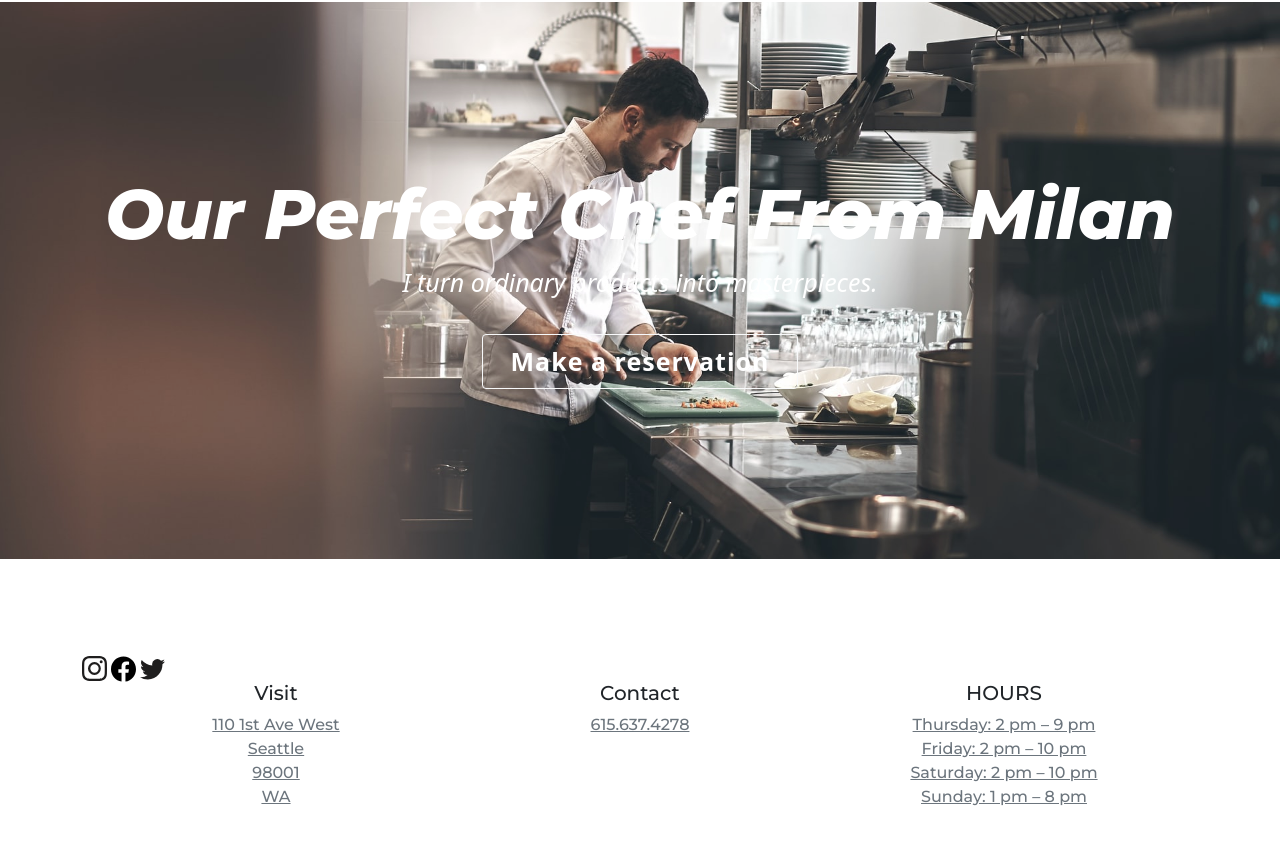
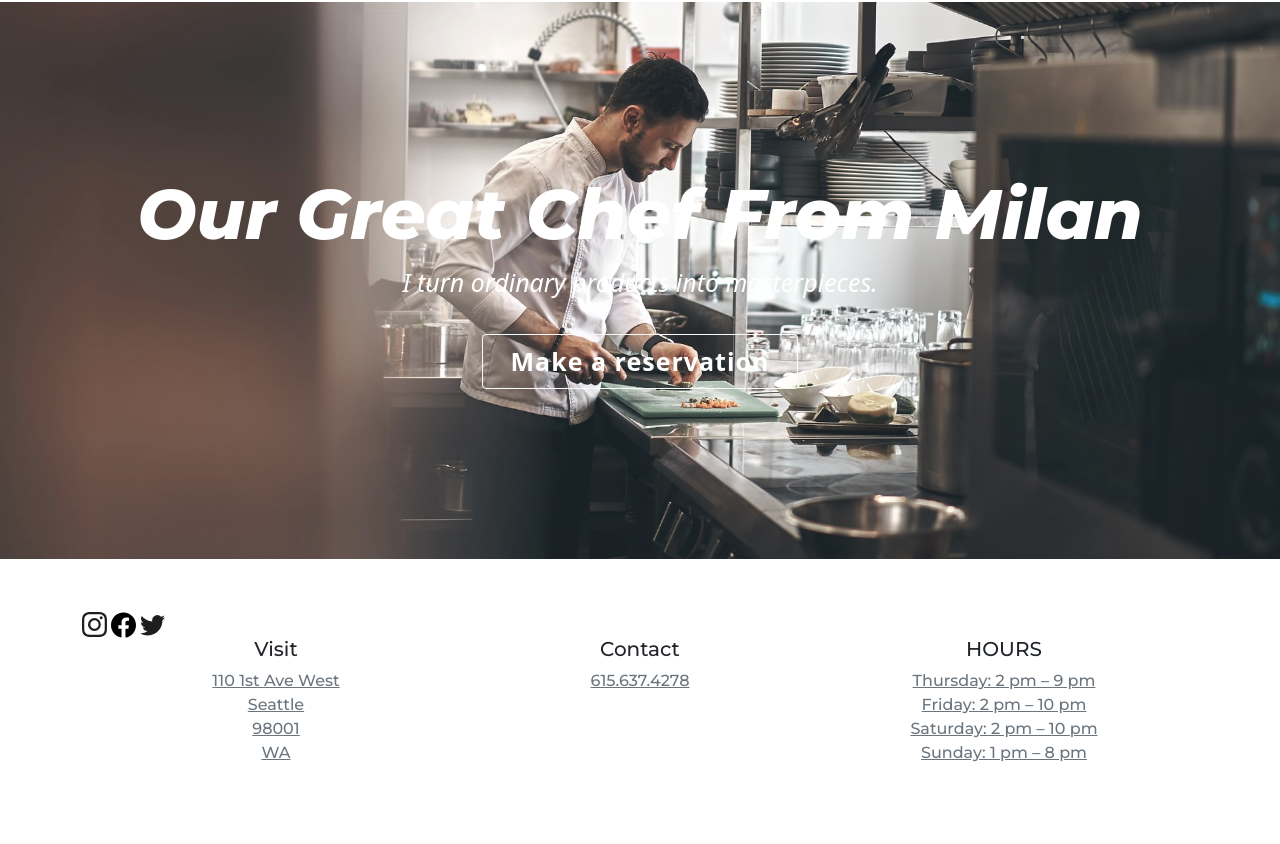
Before and after one commit to DalidovichM/botstrap.github.io, a plain HTML site: page index.html in a window 1280 px wide. Shown: the part 3285-4129 px from the top of the page. After the commit the page ends 4070 px from the top, so only its background shows below. Drawn offline with nearby package versions, Linux system fonts and the light colour scheme.

Commit message:
Add files via upload

```diff
--- a/index.html
+++ b/index.html
@@ -185,7 +185,7 @@
       <div class="row gx-1 gy-1">
         <div class="col-6 col-md-4"><img class="img-fluid" src="prod7.jpg" alt=""></div>
         <div class="col-6 col-md-4"><img class="img-fluid" src="prod2.jpg" alt=""></div>
-        <div class="col-6 col-md-4"><img class="img-fluid" src="prod6.jpg" alt=""></div>
+        <div class="col-6 col-md-4 col-sm-12"><img class="img-fluid" src="prod6.jpg" alt=""></div>
       </div>
 
       <div class="row gx-1 gy-1">
@@ -198,13 +198,13 @@
   <br>
   <section class="chef my-5">
     <div class="container text-center">
-        <h2>Our Perfect Chef From Milan</h2>
+        <h2>Our Great Chef From Milan</h2>
 
         <p>I turn ordinary products into masterpieces.</p>
         <button type="button" class="btn btn-outline-light mt-3">Make a reservation</button>
       </div>
   </section>
-  <footer class="container py-5">
+  <footer class="container py-1">
     <div class="row">
       <div class="col-12 col-md">
         <a class=" link-soc" href="https://www.instagram.com/"><svg xmlns="http://www.w3.org/2000/svg" width="25" height="25" fill="currentColor" class="bi bi-instagram" viewBox="0 0 16 16">
```
